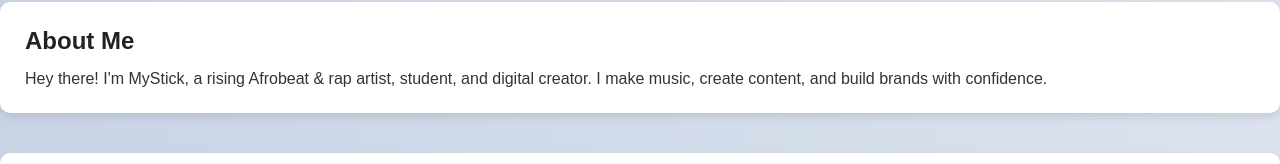
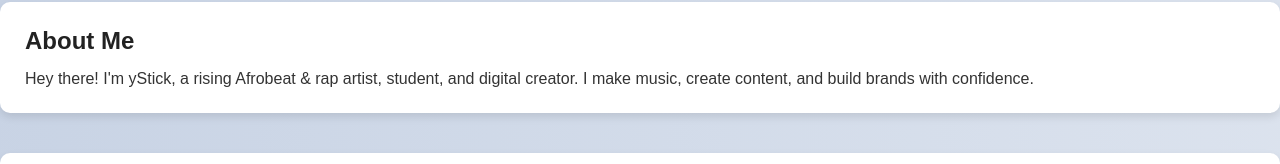
Before and after one commit to Mystick682/portfolio2, a plain HTML site: page index.html in a window 1280 px wide. Shown: the part 361-525 px from the top of the page. Drawn offline with Linux system fonts and the light colour scheme.

Commit message:
Update index.html

```diff
--- a/index.html
+++ b/index.html
@@ -17,7 +17,7 @@
 
   <section id="about">
     <h2>About Me</h2>
-    <p>Hey there! I'm MyStick, a rising Afrobeat & rap artist, student, and digital creator. I make music, create content, and build brands with confidence.</p>
+    <p>Hey there! I'm yStick, a rising Afrobeat & rap artist, student, and digital creator. I make music, create content, and build brands with confidence.</p>
   </section>
 
   <section id="projects">
```
